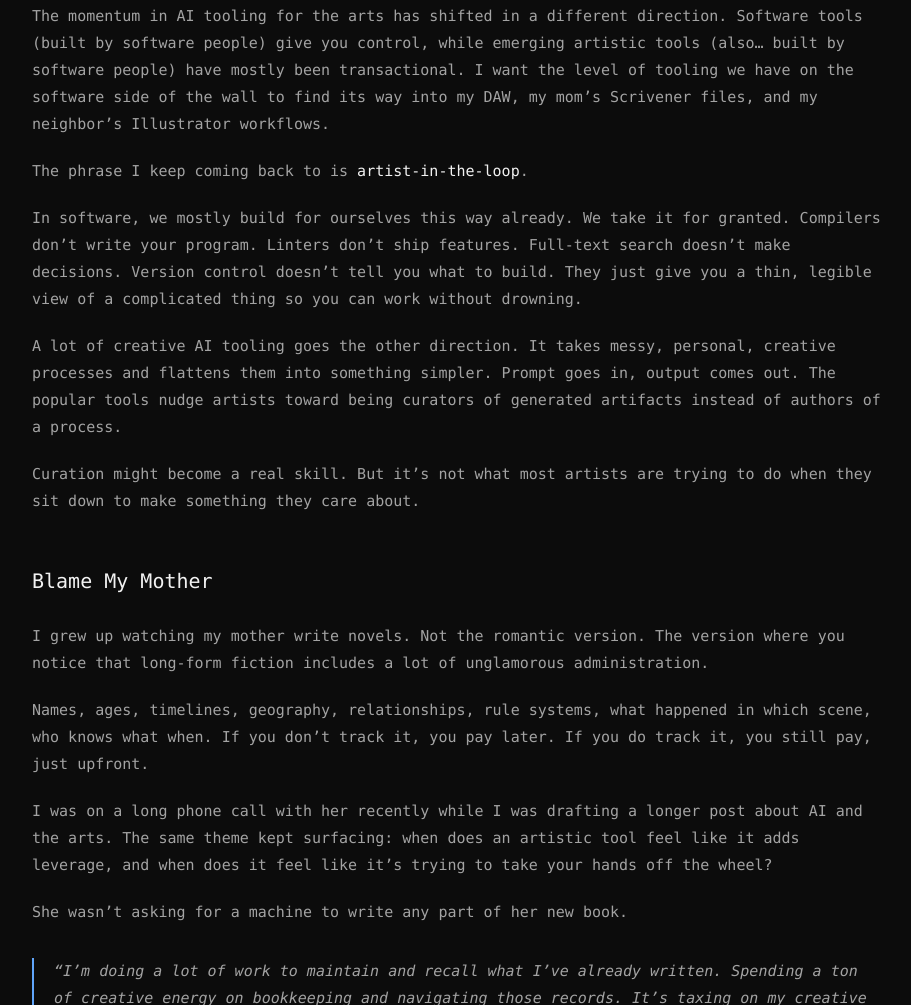
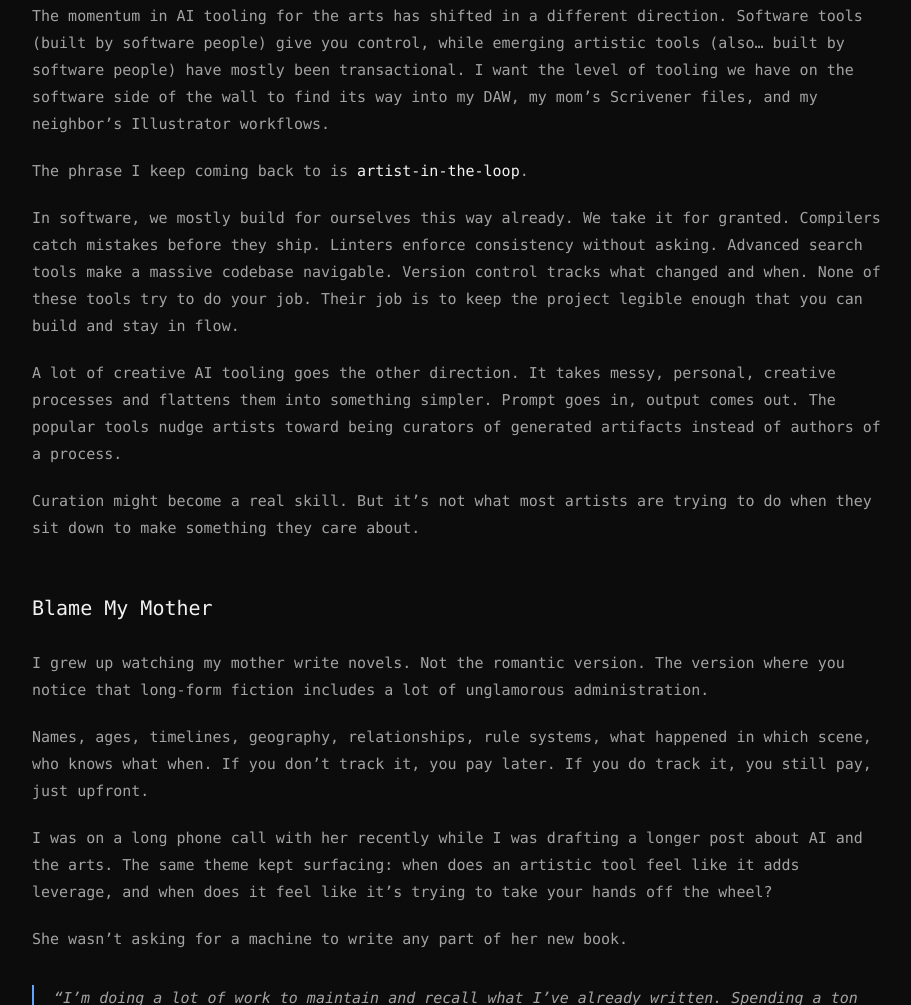
Before and after one commit to rpalermodrums/ryanpalermo-dot-dev, an Astro site in the folder apps/blog/: page /blog/drafts/artist-in-the-loop in a window 1280 px wide. Shown: the part 1489-2494 px from the top of the page, without its empty margins (182-1093 px from the left). Built offline with nearby package versions, Linux system fonts and the light colour scheme; Astro itself is replaced by a stand-in of ours.

Commit message:
rephrase paragraph

```diff
--- a/apps/blog/src/content/posts/artist-in-the-loop.md
+++ b/apps/blog/src/content/posts/artist-in-the-loop.md
@@ -36,7 +36,7 @@ The momentum in AI tooling for the arts has shifted in a different direction. So
 
 The phrase I keep coming back to is **artist-in-the-loop**.
 
-In software, we mostly build for ourselves this way already. We take it for granted. Compilers don't write your program. Linters don't ship features. Full-text search doesn't make decisions. Version control doesn't tell you what to build. They just give you a thin, legible view of a complicated thing so you can work without drowning.
+In software, we mostly build for ourselves this way already. We take it for granted. Compilers catch mistakes before they ship. Linters enforce consistency without asking. Advanced search tools make a massive codebase navigable. Version control tracks what changed and when. None of these tools try to do your job. Their job is to keep the project legible enough that you can build and stay in flow.
 
 A lot of creative AI tooling goes the other direction. It takes messy, personal, creative processes and flattens them into something simpler. Prompt goes in, output comes out. The popular tools nudge artists toward being curators of generated artifacts instead of authors of a process.
 
```
